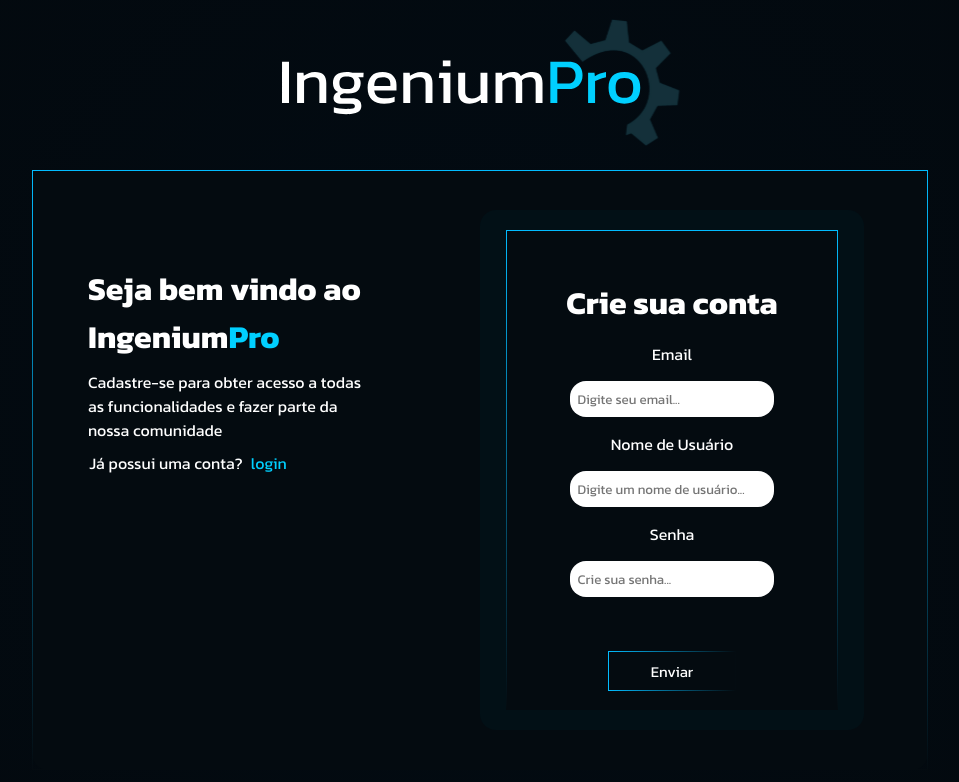
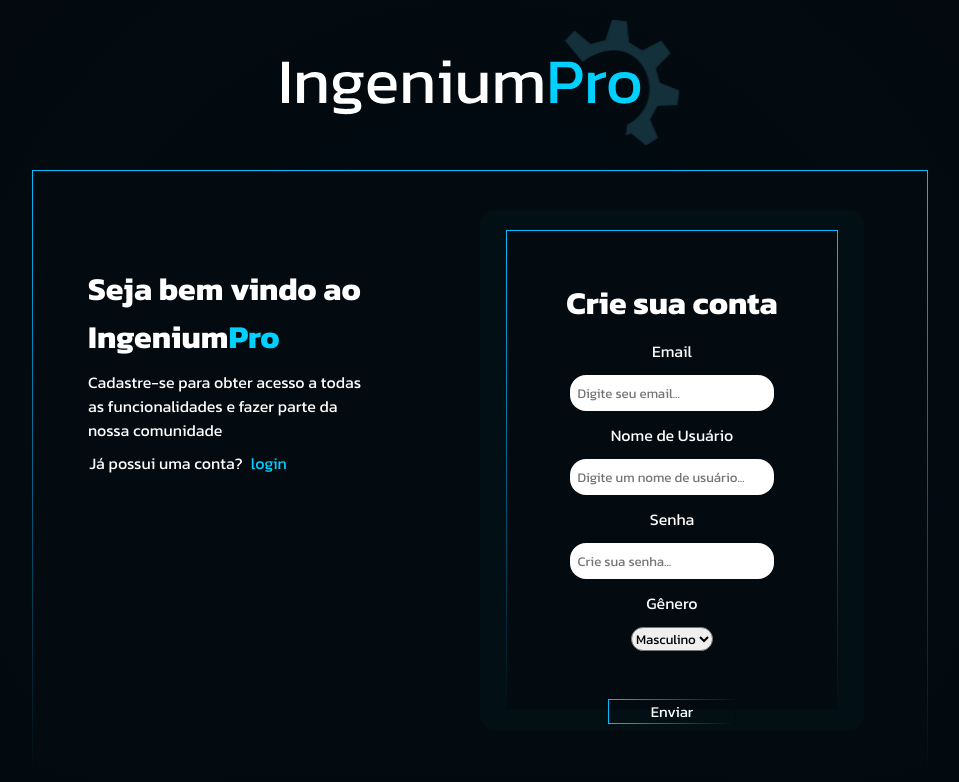
Before and after one commit to guiFGA/IngeniumPro, a React (Vite) app in the folder Front/: page /cadastro in a window 1280 px wide. Shown: the top 782 px of the page, without its empty margins (160-1119 px from the left). Built offline with nearby package versions, Linux system fonts and the light colour scheme; a web font is replaced by a local one.

Commit message:
Gênero adicionado

```diff
--- a/Front/src/pages/cadastro/cadastro.js
+++ b/Front/src/pages/cadastro/cadastro.js
@@ -70,7 +70,7 @@ export const Form = styled.form`
     border: 1px solid transparent;
     border-radius: 0.1em;
     border-image: linear-gradient(to top, rgba(4, 11, 16, 1), rgba(2, 188, 255, 1)) 1;
-    gap: 15px;
+    gap: 12px;
     padding-top: 3rem;
     background-color: #040B10;
     color: #fff;
@@ -105,3 +105,7 @@ export const Seja = styled.div`
 export const Azul = styled.span`
     color: #00D0FF;
 `
+
+export const Genero = styled.select`
+    border-radius: 1rem;
+`
--- a/Front/src/pages/cadastro/index.jsx
+++ b/Front/src/pages/cadastro/index.jsx
@@ -1,6 +1,7 @@
 import api from '../../services/api'
 import logo from '../../assets/imagens/logo.svg'
-import { Container, Header, LoginLink, Corpo, Esquerda, Form, Direita, Inputs, Texto, LoginEsquerda, Seja, Azul} from './cadastro'
+import { Container, Header, LoginLink, Corpo, Esquerda, Form, Direita, Inputs,
+        Texto, LoginEsquerda, Seja, Azul, Genero} from './cadastro'
 import { useState } from 'react';
 import { Botao } from '../../components/botao/styles'
 
@@ -93,6 +94,13 @@ function Cadastro() {
               onChange={(e) => setSenha(e.target.value)}
               required
             />
+            <label htmlFor="sexo">Gênero</label>
+            <Genero>
+              <option>Masculino</option>
+              <option>Feminino</option>
+              <option>Outro</option>
+            </Genero>
+
               <br />
               <Botao type="submit">
                   Enviar
--- a/Front/src/pages/perfil/index.jsx
+++ b/Front/src/pages/perfil/index.jsx
@@ -39,7 +39,7 @@ function Perfil(){
 
                     <Meio>
                         <p><Azul>E</Azul>mail: </p>
-                        <p><Azul>S</Azul>exo: </p>
+                        <p><Azul>S</Azul>Gênero: </p>
                         <p><Azul>V</Azul>ersão: Beta <Azul>1.0v</Azul></p>
                     </Meio>
 
```
